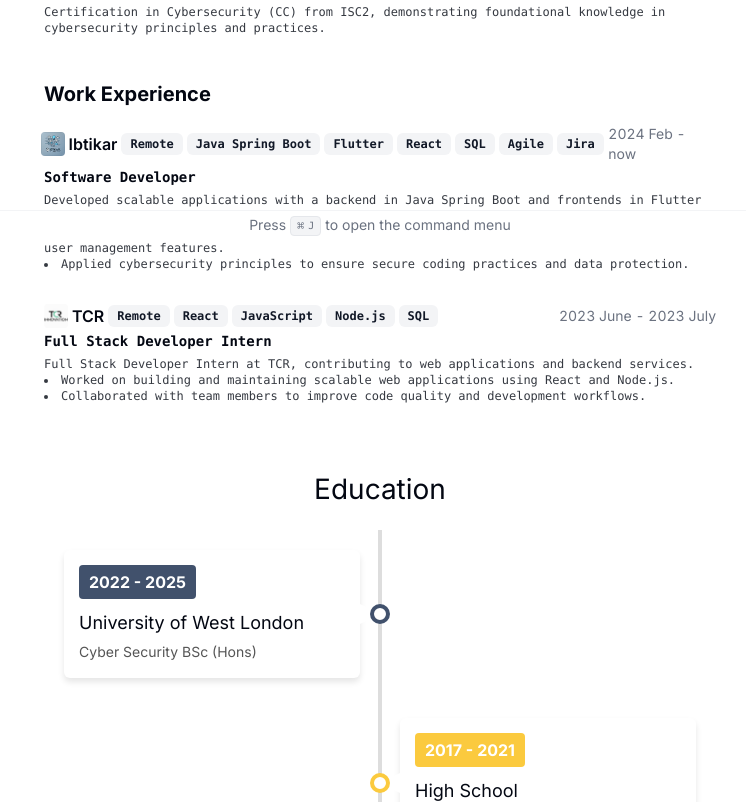
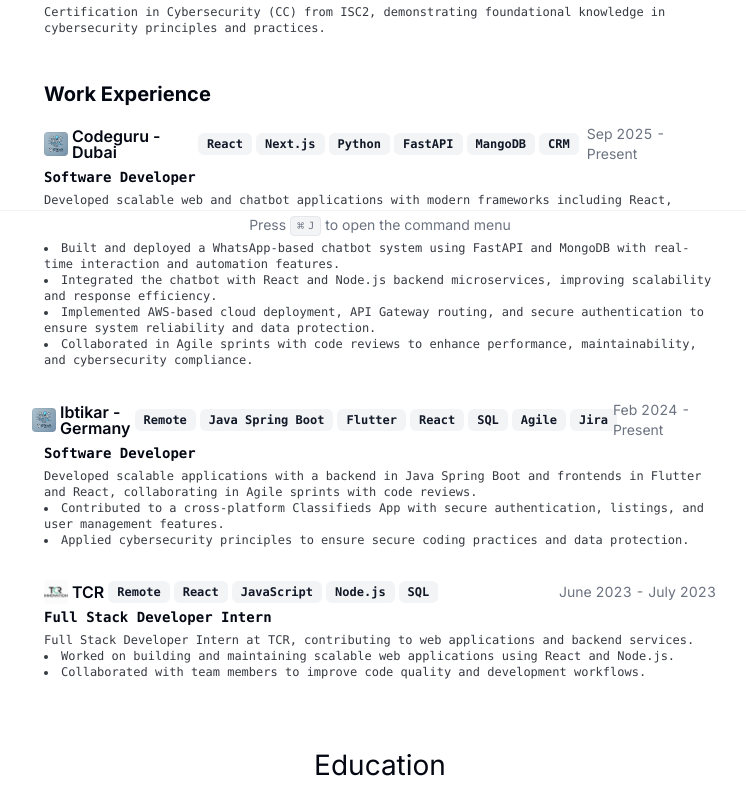
Before and after one commit to Osaid03/CV, a Next.js app: page / in a window 1280 px wide. Shown: the part 560-1362 px from the top of the page, without its empty margins (260-1006 px from the left). Built offline with nearby package versions, Linux system fonts and the light colour scheme.

Commit message:
Update resume work experience with new role at Codeguru and enhance descriptions

```diff
--- a/src/data/resume-data.tsx
+++ b/src/data/resume-data.tsx
@@ -57,13 +57,36 @@ export const RESUME_DATA = {
 
   work: [
     {
-      company: "Ibtikar",
+      company: "Codeguru - Dubai",
+      location: "Dubai - Remote",
+      link: "https://codeguru.ae/",
+      badges: ["React", "Next.js", "Python", "FastAPI", "MangoDB", "CRM"],
+      title: "Software Developer",
+      logo: IbtikarLogo,
+      start: "Sep 2025",
+      end: "Present",
+description: (
+  <>
+    Developed scalable web and chatbot applications with modern frameworks including React, Next.js, Python (FastAPI), and Node.js, deploying microservices on AWS and integrating secure data handling with MongoDB.
+    <ul className="list-inside list-disc">
+      <li>Built and deployed a WhatsApp-based chatbot system using FastAPI and MongoDB with real-time interaction and automation features.</li>
+      <li>Integrated the chatbot with React and Node.js backend microservices, improving scalability and response efficiency.</li>
+      <li>Implemented AWS-based cloud deployment, API Gateway routing, and secure authentication to ensure system reliability and data protection.</li>
+      <li>Collaborated in Agile sprints with code reviews to enhance performance, maintainability, and cybersecurity compliance.</li>
+    </ul>
+  </>
+),
+
+    },
+    {
+      company: "Ibtikar - Germany",
+      location: "Germany - Remote",
       link: "",
       badges: ["Remote", "Java Spring Boot", "Flutter", "React", "SQL", "Agile", "Jira"],
       title: "Software Developer",
       logo: IbtikarLogo,
-      start: "2024 Feb",
-      end: "now",
+      start: "Feb 2024",
+      end: "Present",
       description: (
         <>
           Developed scalable applications with a backend in Java Spring Boot and frontends in Flutter and React, collaborating in Agile sprints with code reviews.
@@ -76,12 +99,13 @@ export const RESUME_DATA = {
     },
     {
       company: "TCR",
+      location: "Dubai - Remote",
       link: "https://www.tcr-group.com/",
       badges: ["Remote", "React", "JavaScript", "Node.js", "SQL"],
       title: "Full Stack Developer Intern",
       logo: TCRLogo,
-      start: "2023 June",
-      end: "2023 July",
+      start: "June 2023",
+      end: "July 2023",
       description: (
         <>
           Full Stack Developer Intern at TCR, contributing to web applications and backend services.
```
